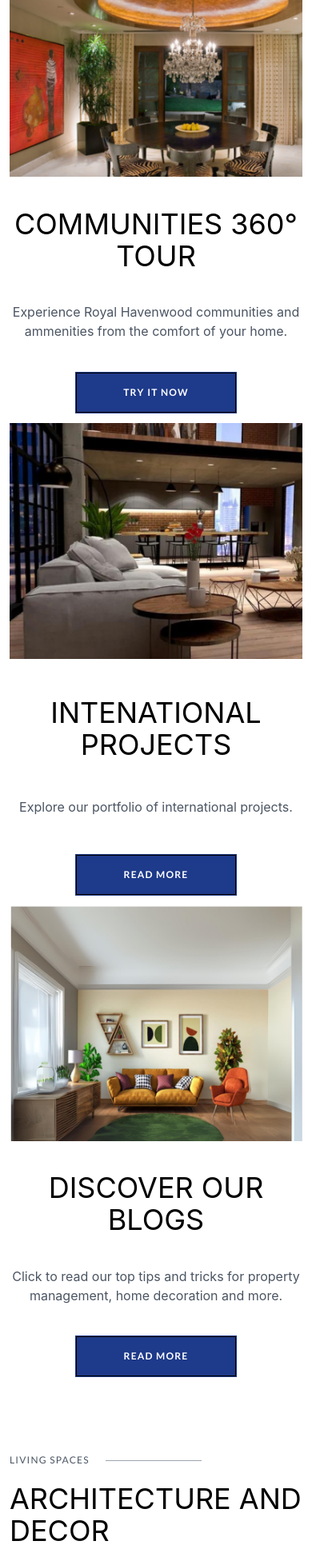
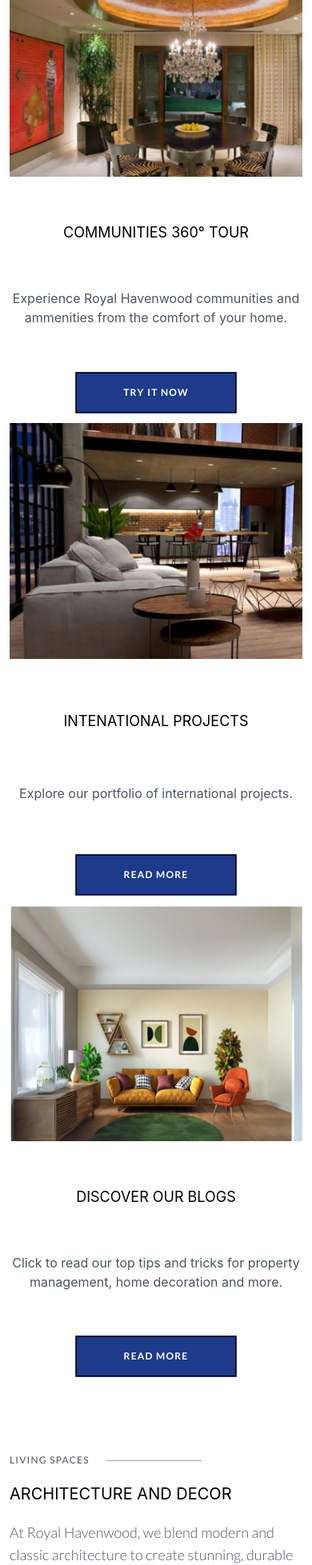
Before and after one commit to udara-neminda-chandrawansa/royal-havenwood-app, a React (Create React App) app: page / in a window 390 px wide. Shown: the part 1006-2963 px from the top of the page at 80% size. Built offline with nearby package versions, Linux system fonts and the light colour scheme; a web font is replaced by a local one.

Commit message:
landing page headings made responsive

```diff
--- a/src/components/HomeSection1.js
+++ b/src/components/HomeSection1.js
@@ -15,7 +15,7 @@ function HomeSection1() {
         <span className="w-fit flex overflow-x-hidden gap-3 max-[600px]:flex-col max-[600px]:h-full">
           <CardType1
             cardHeader={"Communities 360° Tour"}
-            cardHeaderClasses={"text-4xl"}
+            cardHeaderClasses={"text-4xl max-xl:text-3xl max-lg:text-3xl max-md:text-xl max-sm:text-lg"}
             cardText1={
               "Experience Royal Havenwood communities and ammenities from the comfort of your home."
             }
@@ -25,7 +25,7 @@ function HomeSection1() {
           />
           <CardType1
             cardHeader={"Intenational Projects"}
-            cardHeaderClasses={"text-4xl"}
+            cardHeaderClasses={"text-4xl max-xl:text-3xl max-lg:text-3xl max-md:text-xl max-sm:text-lg"}
             cardText1={"Explore our portfolio of international projects."}
             cardImage={card_2}
             extraClasses={"h-[70dvh] w-[400px] max-[600px]:w-full"}
@@ -33,7 +33,7 @@ function HomeSection1() {
           />
           <CardType1
             cardHeader={"Discover our Blogs"}
-            cardHeaderClasses={"text-4xl"}
+            cardHeaderClasses={"text-4xl max-xl:text-3xl max-lg:text-3xl max-md:text-xl max-sm:text-lg"}
             cardText1={
               "Click to read our top tips and tricks for property management, home decoration and more."
             }
--- a/src/components/HomeSection2.js
+++ b/src/components/HomeSection2.js
@@ -16,7 +16,7 @@ function HomeSection2() {
           Living spaces
           <div className="w-[120px] border-t-[1px] border-t-gray-400"></div>
         </span>
-        <h1 className="text-5xl leading-snug uppercase max-lg:text-4xl">
+        <h1 className="text-5xl leading-snug uppercase max-xl:text-4xl max-lg:text-3xl max-md:text-2xl max-sm:text-xl">
           Architecture And Decor
         </h1>
         <p className="text-lg text-gray-600 g-font-1">
--- a/src/components/HomeSection3.js
+++ b/src/components/HomeSection3.js
@@ -40,7 +40,7 @@ function HomeSection3() {
           <div className="w-[120px] border-t-[1px] border-t-gray-400"></div>
         </span>
         <span className="flex items-center justify-between">
-          <h1 className="text-5xl leading-snug uppercase max-lg:text-4xl">
+          <h1 className="text-5xl leading-snug uppercase max-xl:text-4xl max-lg:text-3xl max-md:text-2xl max-sm:text-xl">
             Featured Projects
           </h1>
           <span className="max-md:hidden">
```
